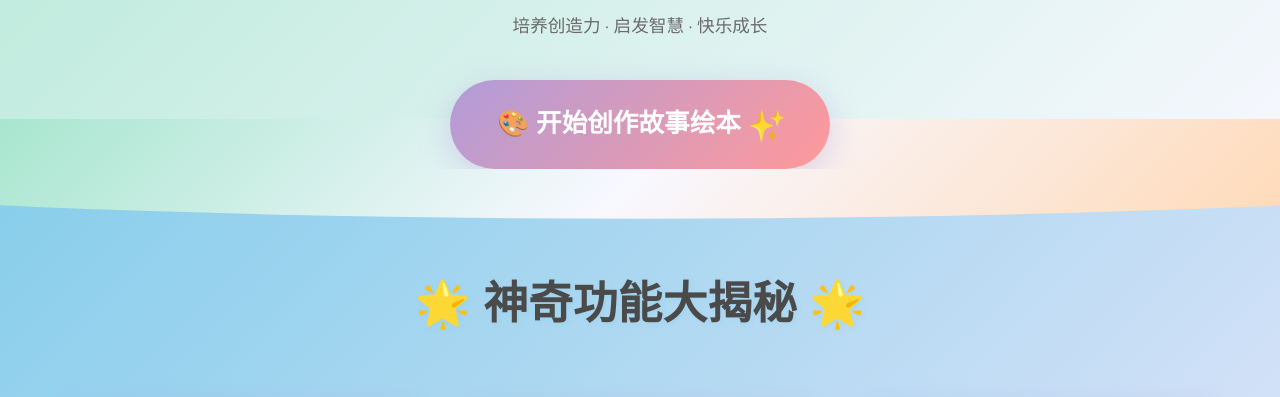
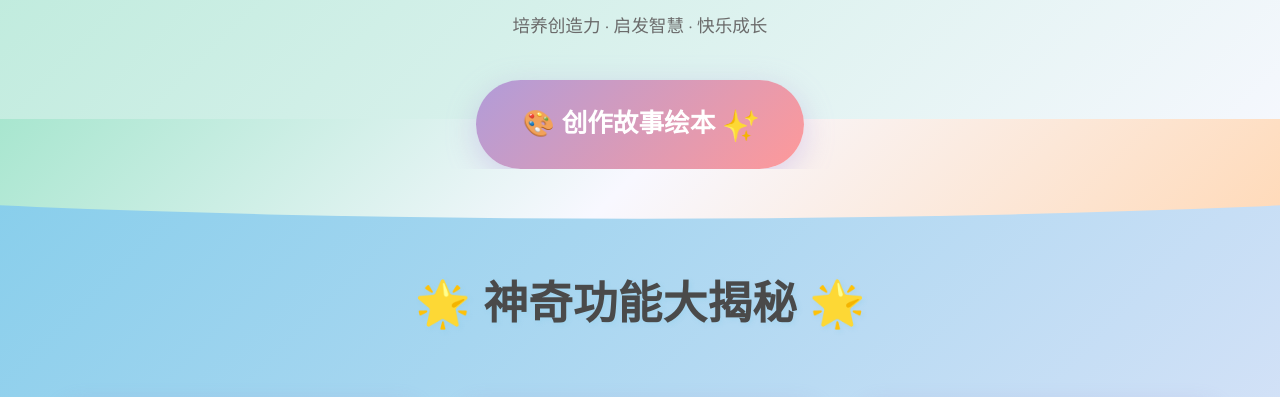
Before and after one commit to zhaozike/WEB-V1, a plain HTML site: page index.html in a window 1280 px wide. Shown: the part 678-1075 px from the top of the page. Drawn offline with nearby package versions, Linux system fonts and the light colour scheme.

Commit message:
你的提交信息

```diff
--- a/index.html
+++ b/index.html
@@ -53,7 +53,7 @@
                     <p class="hero-subtitle">用AI的力量，为3-10岁孩子量身定制温馨有趣的绘本故事</p>
                     <p class="hero-description">培养创造力 · 启发智慧 · 快乐成长</p>
                     <a href="https://suna.learnwise.app/auth" class="cta-button" target="_blank">
-                        <span class="button-text">🎨 开始创作故事绘本</span>
+                        <span class="button-text">🎨 创作故事绘本</span>
                         <span class="button-sparkle">✨</span>
                     </a>
                 </div>
```
